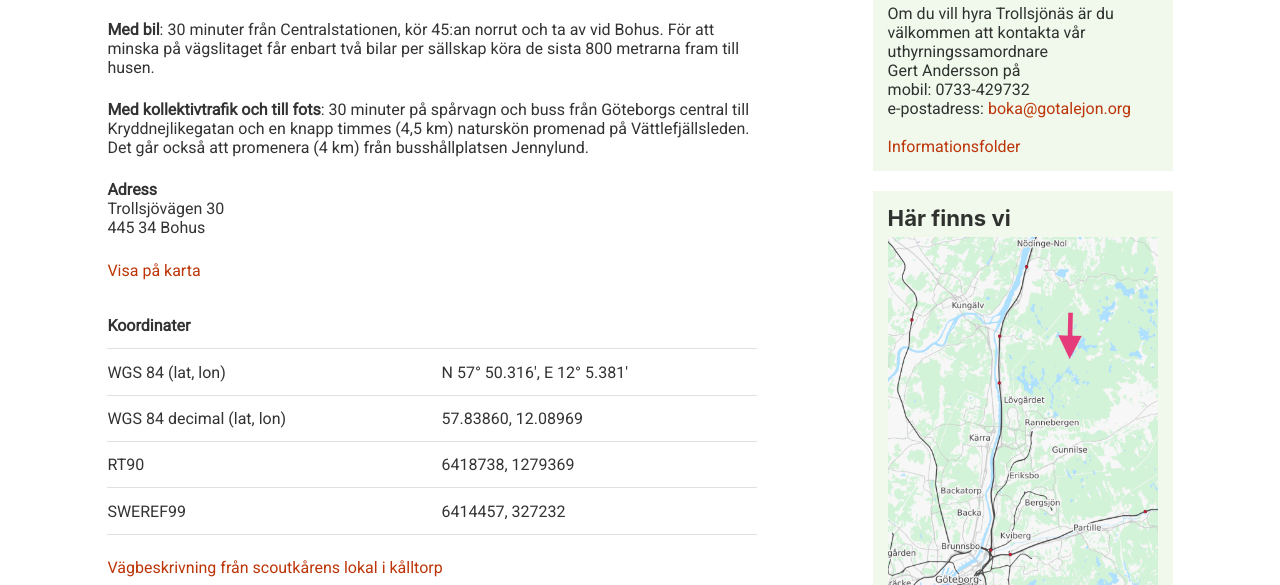
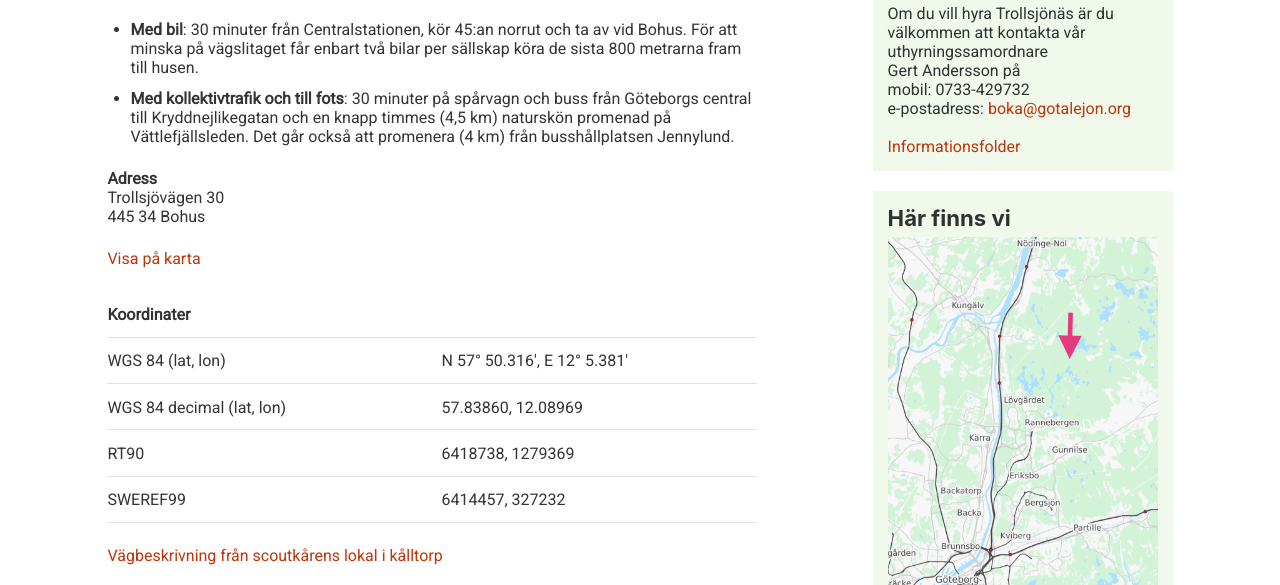
Before and after one commit to Scoutkaren-Gota-Lejon/trollsjonas, a Gatsby site: page /vagbeskrivning/ in a window 1280 px wide. Shown: the part 211-796 px from the top of the page. Built offline with nearby package versions, Linux system fonts and the light colour scheme; Gatsby itself is replaced by a stand-in of ours.

Commit message:
Readded dots

```diff
--- a/content/vagbeskrivning.md
+++ b/content/vagbeskrivning.md
@@ -11,9 +11,8 @@ keywords:
 
 # Vägbeskrivning
 
-**Med bil**: 30 minuter från Centralstationen, kör 45:an norrut och ta av vid Bohus. För att minska på vägslitaget får enbart två bilar per sällskap köra de sista 800 metrarna fram till husen.
-
-**Med kollektivtrafik och till fots**: 30 minuter på spårvagn och buss från Göteborgs central till Kryddnejlikegatan och en knapp timmes (4,5 km) naturskön promenad på Vättlefjällsleden. Det går också att promenera (4 km) från busshållplatsen Jennylund.
+* **Med bil**: 30 minuter från Centralstationen, kör 45:an norrut och ta av vid Bohus. För att minska på vägslitaget får enbart två bilar per sällskap köra de sista 800 metrarna fram till husen.
+* **Med kollektivtrafik och till fots**: 30 minuter på spårvagn och buss från Göteborgs central till Kryddnejlikegatan och en knapp timmes (4,5 km) naturskön promenad på Vättlefjällsleden. Det går också att promenera (4 km) från busshållplatsen Jennylund.
 
 **Adress**
 Trollsjövägen 30
```
